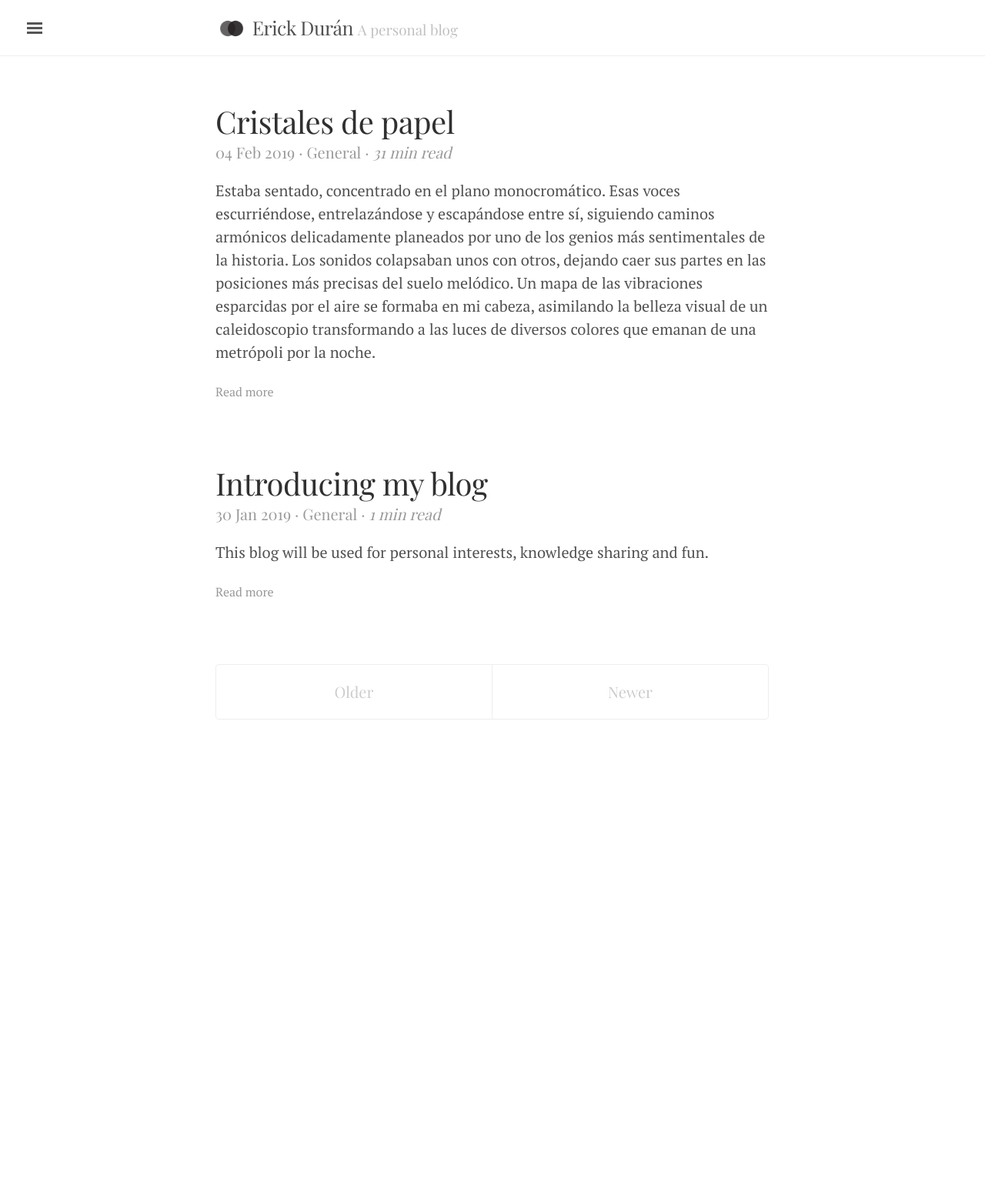
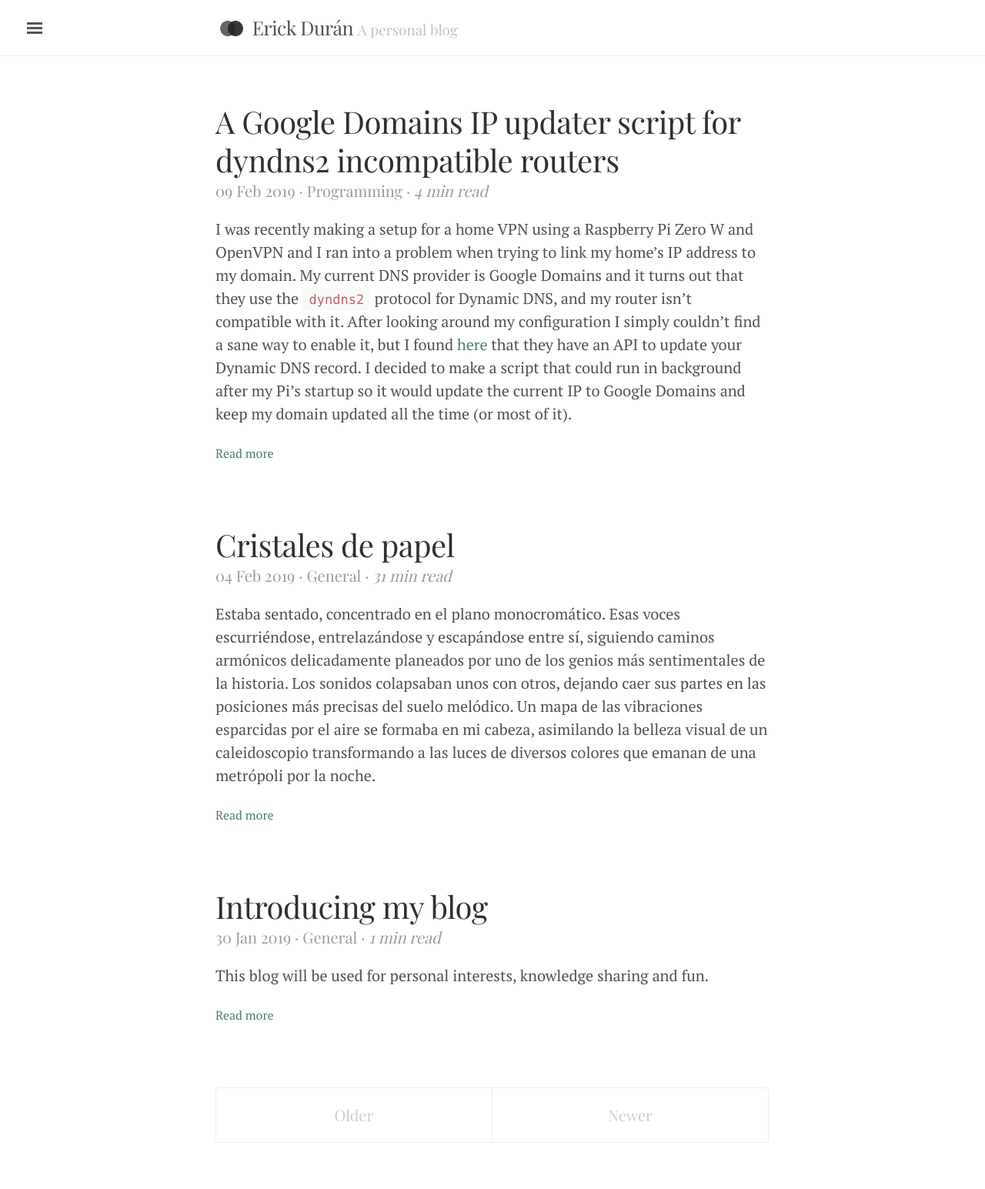
Before and after one commit to erickduran/blog, a Jekyll site: the page built from index.html, in a window 1280 px wide. Shown: the whole page at 77% size. Built offline with Jekyll 4.4.1, drawn with Linux system fonts in a browser that asks for light colours; some web fonts are replaced; the list of posts is cut into pages by our own code; before the commit the page ends 995 px from its top, so only the background shows below that.

Commit message:
dynamic dns script post

````diff
--- a/_layouts/post.html
+++ b/_layouts/post.html
@@ -8,7 +8,7 @@ layout: default
   {{ content }}
   {% if page.tags %}
     {% for tag in page.tags %}
-      <a class="tag" href="{{ site.baseurl }}{{ site.tag_page }}#{{ tag | slugify }}" class="post-tag">{{ tag }}</a>
+      <a class="tag" href="{{ site.baseurl }}{{ site.tag_page }}#{{ tag | slugify }}">{{ tag }}</a>
     {% endfor %}
   {% endif %}
 </div>
--- /dev/null
+++ b/_posts/2019-02-09-ddns-python-script.md
@@ -0,0 +1,82 @@
+---
+layout: post
+title: A Google Domains IP updater script for dyndns2 incompatible routers
+tags: [Python, Raspberry Pi, DNS]
+category: Programming
+comments: true
+---
+
+I was recently making a setup for a home VPN using a Raspberry Pi Zero W and OpenVPN and I ran into a problem when trying to link my home's IP address to my domain. My current DNS provider is Google Domains and it turns out that they use the `dyndns2` protocol for Dynamic DNS, and my router isn't compatible with it. After looking around my configuration I simply couldn't find a sane way to enable it, but I found [here](https://support.google.com/domains/answer/6147083?hl=en) that they have an API to update your Dynamic DNS record. I decided to make a script that could run in background after my Pi's startup so it would update the current IP to Google Domains and keep my domain updated all the time (or most of it).
+
+I know that this may not be the most efficient or reliable solution for this, but I wanted a fast and easy way to go around this issue. Since I was just setting up a personal-home VPN, this helped me for my own purposes, so feel free to accept or reject this if it doesn't fit for you. I am also open for any feedback to improve this short script.
+
+
+## Prerequisites
+- Python (tested on 3.5)
+- A Google Domains domain
+
+## Setting up Google Domains
+The first step to take is setting up the Dynamic DNS synthetic record that will point to your server. If you don't know how to do this, please make sure you have followed all steps from 1 to 11 from [this page](https://support.google.com/domains/answer/6147083?hl=en).
+
+## Setting up the script
+The next step to take is configuring the script. You can clone the latest version [here](https://github.com/erickduran/dynamic-dns-updater) on Github, or copy it from above:
+```python
+#!/usr/bin/python3
+import requests
+import logging
+import time
+
+logging.basicConfig(filename='ddns.log', level=logging.DEBUG, filemode='a', format='%(asctime)s - %(message)s')
+
+username = 'username'
+password = 'password'
+hostname = 'your-domain.com'
+url = 'https://' + username + ':' + password + '@domains.google.com/nic/update?hostname=' + hostname
+
+while True:
+	response = requests.post(url)
+	output = response.content.decode('utf-8')
+	logging.debug('Response from DDNS update: '+ output)
+	time.sleep(300)
+```
+You should configure the following variables (all obtained from your Google Domains DNS page):
+- `username`
+- `password`
+- `hostname`
+
+If you need more help to find this, you can read [this page](https://support.google.com/domains/answer/6147083?hl=en).
+
+You can also configure the line `time.sleep(300)` to a shorter or longer timespan (in seconds). With the current configuration, the script will update the IP every 5 minutes, I used a value of 10 seconds for testing and debugging.
+
+The script includes a few logging lines to keep track of all the requests-responses. This will be stored automatically in a file called `ddns.log`. Feel free to comment this out if you don't need it.
+
+## Running the script
+
+To test the script, just `cd` to the directory where you stored the script and run the following command:
+```bash
+python3 ddns.py
+```
+Wait for the time you specified and check in your Google Domains page that the IP has changed to your current server's public IP address.
+
+## Configuring for startup
+
+Once you have tested that the script is working on your server, you may want this script to run on background and run it each time your server starts up. You can do this in several different ways, but I decided to do it in the `/etc/rc.local` file. For this, just run:
+
+```bash
+sudo nano /etc/rc.local
+```
+
+Enter your password, and add the following lines at the end of the file, before `exit 0`.
+
+```bash
+printf "Starting Dynamic DNS Script"
+sudo python3 /home/pi/ddns.py &
+```
+
+This will print the message "Starting Dynamic DNS Script" on your startup console screen and run the script afterwards. The `&` character at the end of the line will indicate to start the process on background. My script is located and it will run from `/home/pi/`, so just remember that the log file will be created there.
+
+## Final details
+
+Your current domain should now be pointing to your server's public IP address, so know you can access it from any part of the world with one click. In my case, the network is used for my VPN, SSH and a small web server, so I just needed to setup my router's port forwarding to the corresponding apps.
+
+I hope this can help you setup your server in a faster and easier way as it did to me. If you have any comments or suggestions please comment them below.
--- a/public/css/lanyon.css
+++ b/public/css/lanyon.css
@@ -42,13 +42,22 @@ a {
   transition: all 0.2s ease-in-out;
 }
 
+.post a {
+  color: #4C7E75;
+}
+
+.post a:hover {
+  color: #4A61E3;
+  text-decoration: none;
+}
+
 .transition {
   -webkit-transition: all 0.2s ease-in-out;
   -moz-transition: all 0.2s ease-in-out;
   transition: all 0.2s ease-in-out;
 }
 
-.tag {
+a.tag {
   border: .06rem solid black;
   border-radius: .3rem;
   padding: .2rem;
@@ -61,7 +70,7 @@ a {
   color: black;
 }
 
-.tag:hover {
+a.tag:hover {
   background: black;
   color: white;
   text-decoration: none;
````
Also changed, not shown: 1 other file.
